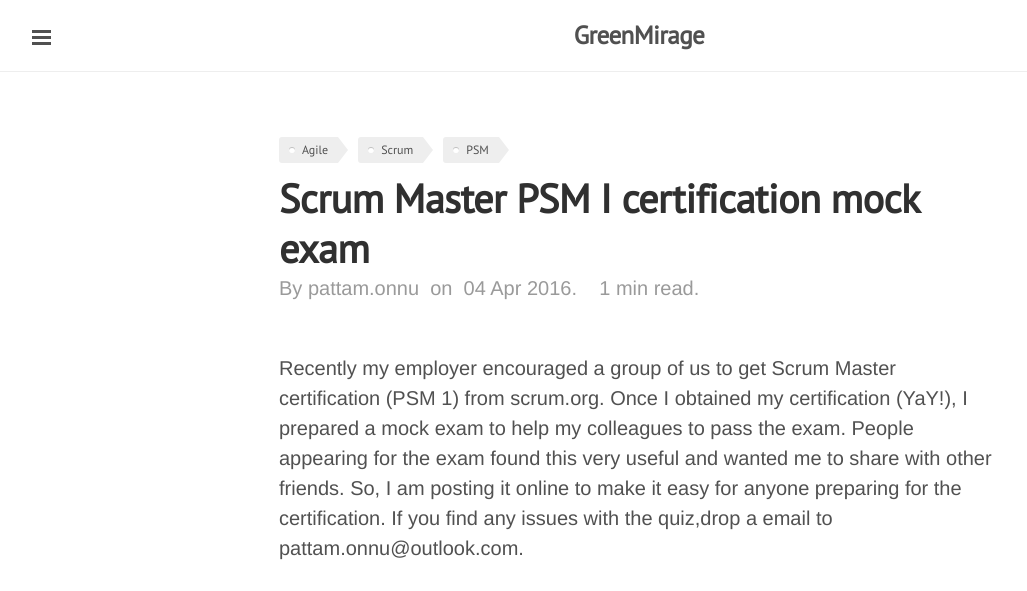
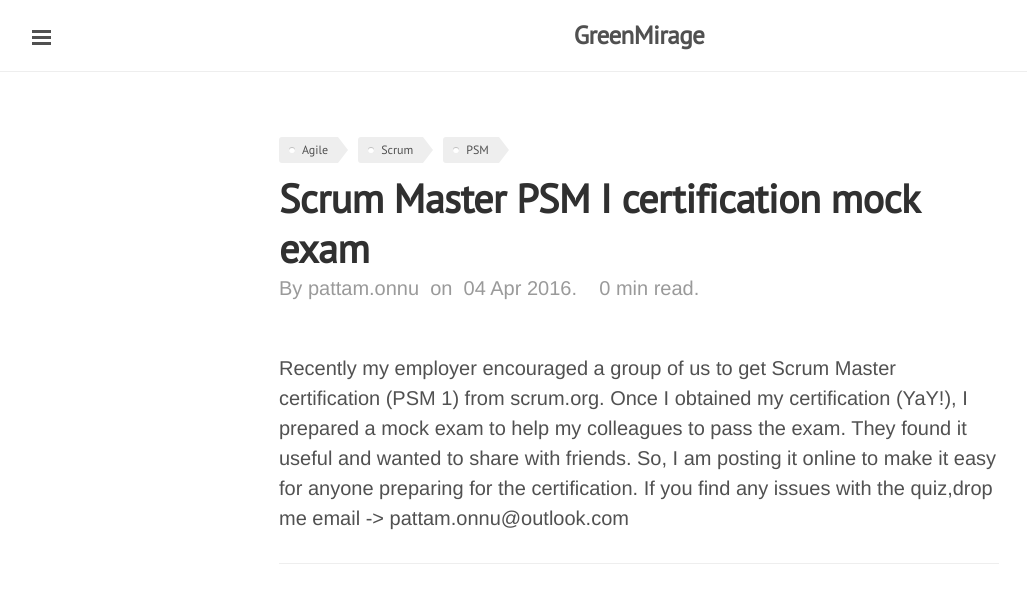
Before and after one commit to gitforwork2/gitforwork.github.io, a Jekyll site: the page built from _posts/2016-04-04-scrum-master-psm-certification-mock-exam.md, in a window 1280 px wide and 900 px high, cut to the strip 0-591 px from the top of the window. Shown: the whole strip, without its empty margins (1-1028 px from the left). Built offline with Jekyll 4.4.1, drawn with Linux system fonts in a browser that asks for light colours; Markdown is read by kramdown in place of the engine named in the settings.

Commit message:
Recasting the site

```diff
--- a/_posts/2016-04-04-scrum-master-psm-certification-mock-exam.md
+++ b/_posts/2016-04-04-scrum-master-psm-certification-mock-exam.md
@@ -8,9 +8,9 @@
 ---
 Recently my employer encouraged a group of us to get Scrum Master certification (PSM 1) from [scrum.org](https://www.scrum.org/).
 Once I obtained my certification (YaY!), I prepared a mock exam to help my colleagues to pass the exam.
-People appearing for the exam found this very useful and wanted me to share with other friends.
+They found it useful and wanted to share with friends.
 So, I am posting it online to make it easy for anyone preparing for the certification.
-If you find any issues with the quiz,drop a email to pattam.onnu@outlook.com.
+If you find any issues with the quiz,drop me email -> pattam.onnu@outlook.com
 * * *
 <iframe src="https://docs.google.com/forms/d/1ymhZB6blUC42Sn2XAPgYrC88Ak_4u4Hm4GX0GTzfHzE/viewform?embedded=true" width="900" height="800" frameborder="0" marginheight="0" marginwidth="0">Loading...</iframe>
 * * *
```
